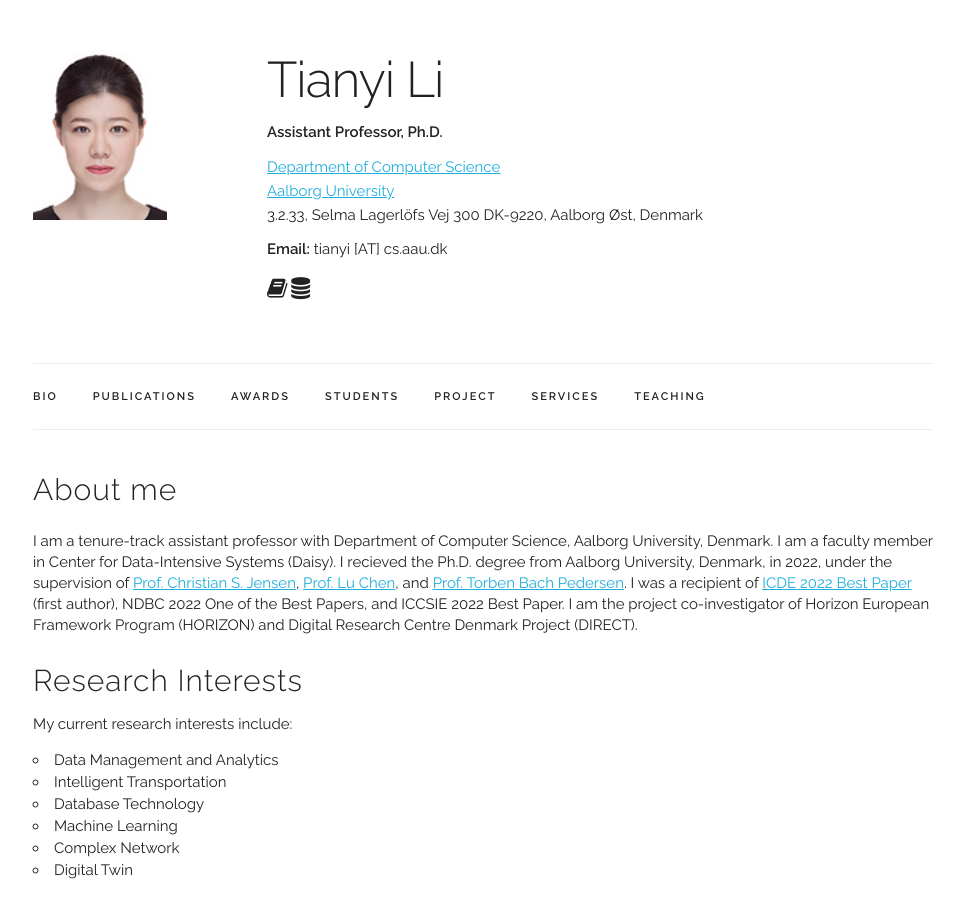
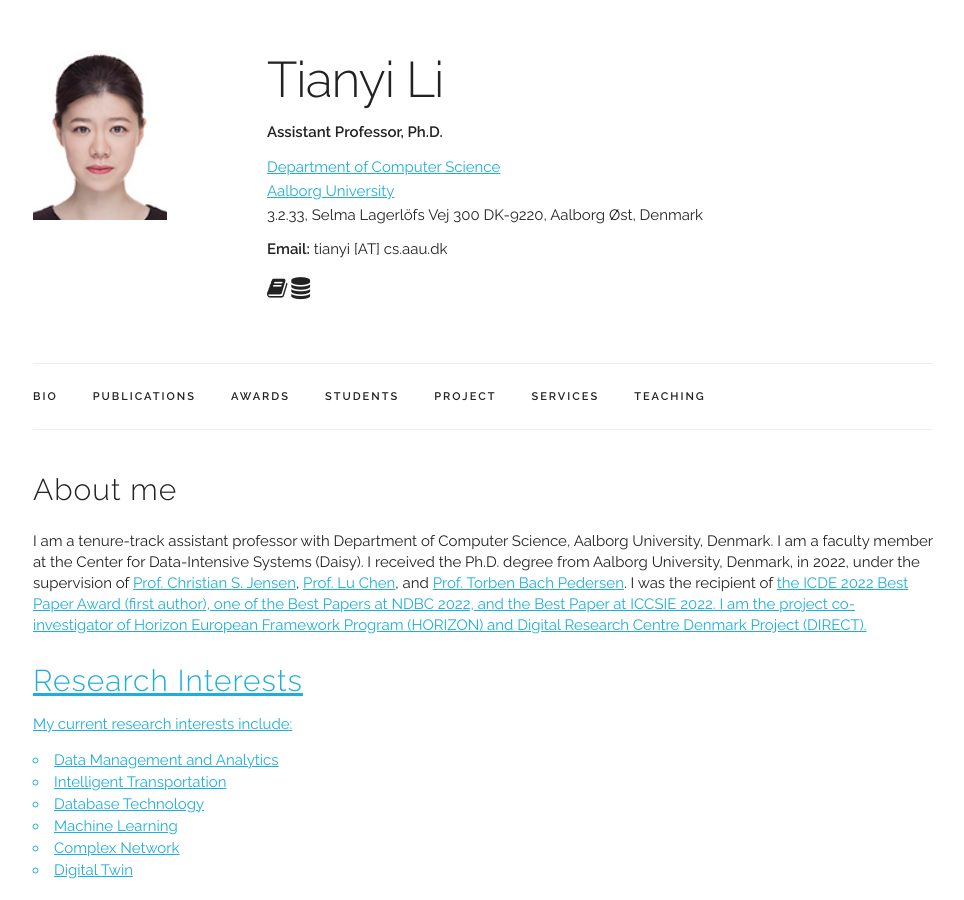
Before and after one commit to litianyi-cs-dkaau/litianyi-cs-dkaau.github.io, a Jekyll site: the page built from index.html, in a window 1280 px wide and 900 px high. Shown: the whole window, without its empty margins (157-1121 px from the left). Built offline with Jekyll 4.4.1, drawn with Linux system fonts in a browser that asks for light colours.

Commit message:
Update index.html

```diff
--- a/index.html
+++ b/index.html
@@ -11,9 +11,9 @@
 I was a recipient of <a href="https://icde2022.ieeecomputer.my/best-papers/">ICDE 2022 Best Paper</a>, NDBC 2022 One of the Best Papers, and ICCSIE 2022 Best Paper.
 I have served on the Program Committees of top conferences including ICDE, KDD, AAAI, etc, and as a reviewer of prestigious journals including VLDBJ, TKDE, TNSE, etc.  </p> -->
   <p style="line-height:1.4">
-  I am a tenure-track assistant professor with Department of Computer Science, Aalborg University, Denmark. I am a faculty member in Center for Data-Intensive Systems (Daisy).
-    I recieved the Ph.D. degree from Aalborg University, Denmark, in 2022, under the supervision of <a href="https://csj.cs.aau.dk" target="_blank">Prof. Christian S. Jensen</a>, <a href="https://person.zju.edu.cn/en/luchen" target="_blank">Prof. Lu Chen</a>, and <a href="https://homes.cs.aau.dk/~tbp/" target="_blank">Prof. Torben Bach Pedersen</a>.
-    I was a recipient of <a href="https://icde2022.ieeecomputer.my/best-papers/" target="_blank">ICDE 2022 Best Paper</a> (first author), NDBC 2022 One of the Best Papers, and ICCSIE 2022 Best Paper.
+  I am a tenure-track assistant professor with Department of Computer Science, Aalborg University, Denmark. I am a faculty member at the Center for Data-Intensive Systems (Daisy).
+    I received the Ph.D. degree from Aalborg University, Denmark, in 2022, under the supervision of <a href="https://csj.cs.aau.dk" target="_blank">Prof. Christian S. Jensen</a>, <a href="https://person.zju.edu.cn/en/luchen" target="_blank">Prof. Lu Chen</a>, and <a href="https://homes.cs.aau.dk/~tbp/" target="_blank">Prof. Torben Bach Pedersen</a>.
+   I was the recipient of <a href="https://icde2022.ieeecomputer.my/best-papers/" target="_blank"> the ICDE 2022 Best Paper Award <a href="https://icde2022.ieeecomputer.my/best-papers/" target="_blank"> (first author), one of the Best Papers at NDBC 2022, and the Best Paper at ICCSIE 2022.
     I am the project co-investigator of Horizon European Framework Program (HORIZON) and Digital Research Centre Denmark Project (DIRECT).</p>
 
   <h4>Research Interests</h4>
```
